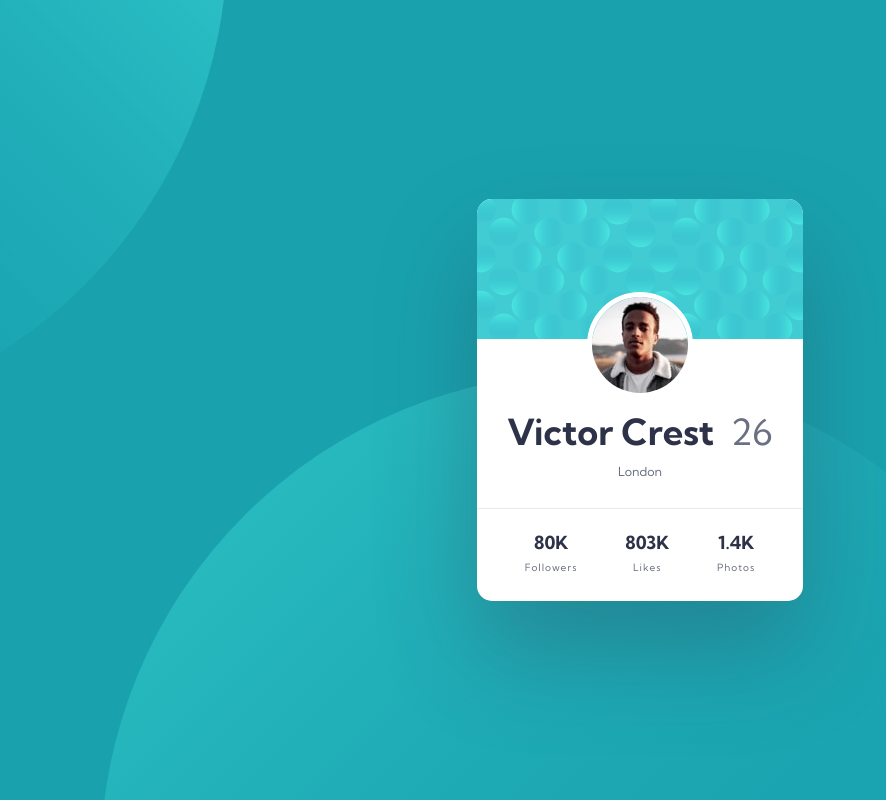
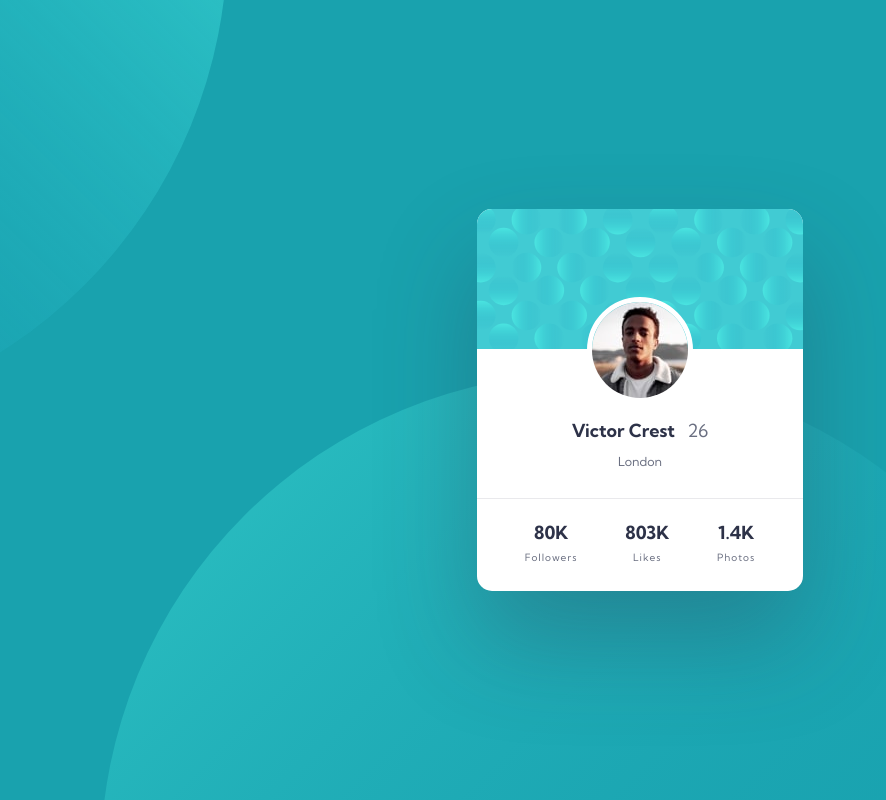
Before and after one commit to KrzysztofGrudzien/frontend-mentor-profile-card-component-second, a plain HTML site: page index.html in a window 1280 px wide. Shown: the whole page, without its empty margins (0-886 px from the left). Drawn offline with Linux system fonts and the light colour scheme.

Commit message:
fix h1 style

```diff
--- a/css/style.css
+++ b/css/style.css
@@ -116,6 +116,10 @@ a:active {
     width: 100%;
 }
 
+.card__name {
+    font-size: 1.125rem;
+}
+
 .card__name > strong {
     color: var(--color-text);
     display: inline-block;
```
